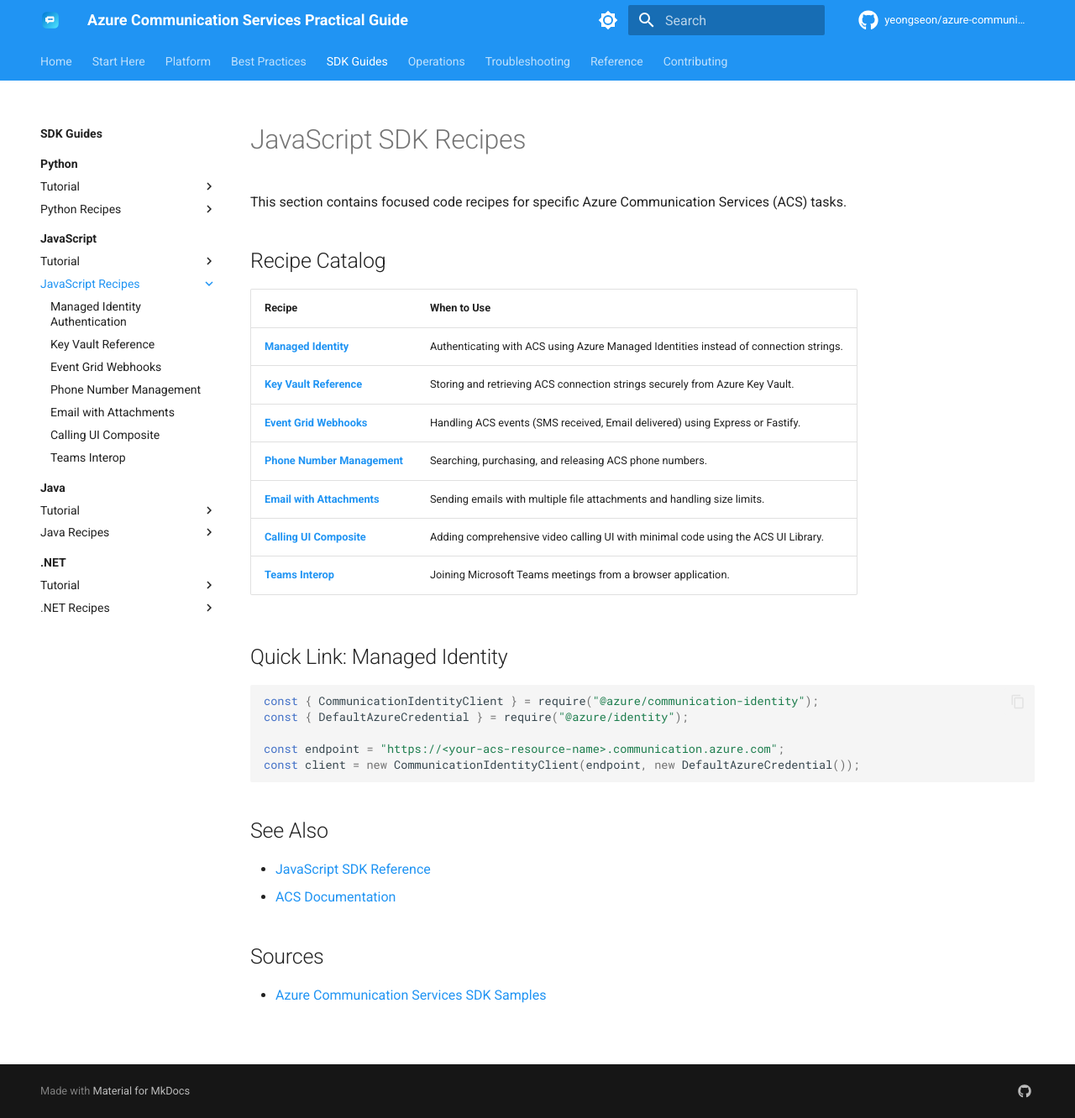
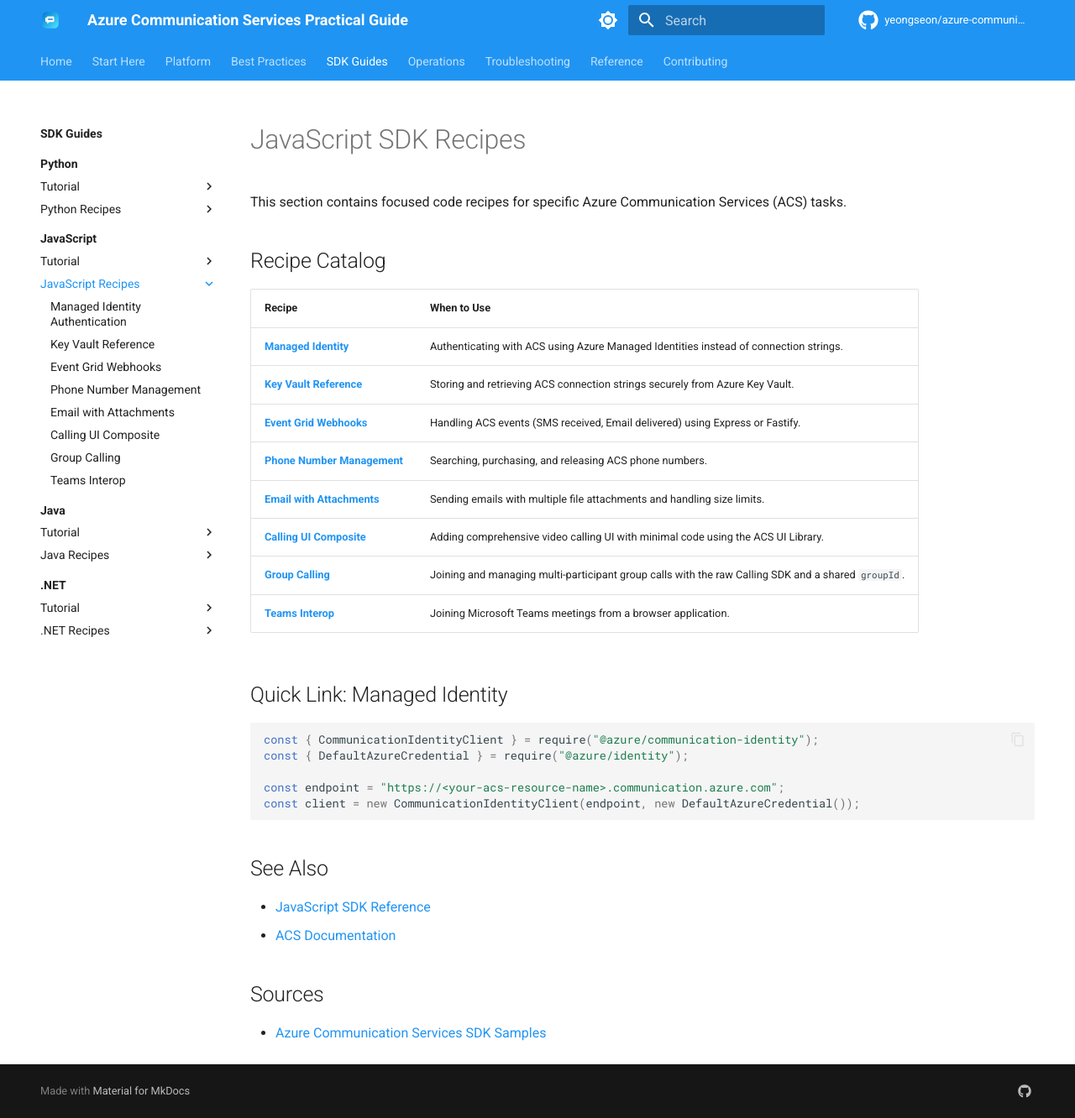
Before and after one commit to yeongseon/azure-communication-services-practical-guide, an MkDocs documentation site: the page built from docs/sdk-guides/javascript/recipes/index.md, in a window 1280 px wide and 1332 px high. Shown: the whole window at 84% size. Built offline with MkDocs 1.6.1 and Material for MkDocs 9.7.7, drawn with Linux system fonts in a browser that asks for light colours; comment, search, counter and statistics services are not loaded; some of the changed lines change nothing that is shown.

Commit message:
docs: add JavaScript group calling recipe (#38)

````diff
--- /dev/null
+++ b/docs/sdk-guides/javascript/recipes/group-calling.md
@@ -0,0 +1,131 @@
+---
+title: Group Calling
+description: Joining and managing multi-participant group calls with the Azure Communication Services Calling SDK for JavaScript.
+content_sources:
+  - https://learn.microsoft.com/en-us/azure/communication-services/how-tos/calling-sdk/manage-calls
+  - https://learn.microsoft.com/en-us/azure/communication-services/concepts/voice-video-calling/about-call-types
+---
+
+# Group Calling
+
+This recipe shows how to join and manage a multi-participant **group call** using the raw Azure Communication Services (ACS) Calling SDK for JavaScript. A group call is coordinated by a shared `groupId` (a GUID): every client that joins with the same `groupId` lands in the same call.
+
+For a full-featured UI with minimal code, see the [Calling UI Composite](./calling-ui-composite.md) recipe, which wraps the same group-call locator.
+
+## Prerequisites
+
+- Complete the [Video Calling Tutorial](../tutorial/05-video-calling.md).
+- Have an ACS user identity and access token with the `voip` scope for **each** participant.
+- A bundler-enabled web app (Webpack or Vite) able to import `@azure/communication-calling`.
+
+## 1. SDK Installation
+
+```bash
+npm install @azure/communication-calling @azure/communication-common
+```
+
+## 2. Create the CallAgent
+
+Each participant needs their own `CallAgent`, created from their own access token.
+
+```javascript
+import { CallClient } from "@azure/communication-calling";
+import { AzureCommunicationTokenCredential } from "@azure/communication-common";
+
+const tokenCredential = new AzureCommunicationTokenCredential("<access-token>");
+const callClient = new CallClient();
+const callAgent = await callClient.createCallAgent(tokenCredential, {
+  displayName: "Jane Doe"
+});
+```
+
+## 3. Join the Group Call
+
+Join with a `groupId` locator. Generate the GUID once and share it with every participant out of band (for example, from your application backend).
+
+```javascript
+// A shared GUID identifies the group call. All participants use the same value.
+const groupLocator = { groupId: "29228d3e-040e-4656-a70e-890ab4e173e5" };
+
+const call = callAgent.join(groupLocator, {
+  audioOptions: { muted: false }
+});
+
+call.on("stateChanged", () => {
+  console.log(`Call state: ${call.state}`); // Connecting -> Connected -> Disconnected
+});
+```
+
+!!! tip "Generating a groupId"
+    Use any valid GUID (for example, `crypto.randomUUID()` in the browser, or a server-generated value). Reuse the same `groupId` to let late joiners enter an in-progress call, and use a fresh `groupId` per logical meeting to avoid cross-talk.
+
+## 4. Track Remote Participants
+
+Group calls grow and shrink as people join and leave. Listen for `remoteParticipantsUpdated` to keep your roster current.
+
+```javascript
+call.on("remoteParticipantsUpdated", (e) => {
+  e.added.forEach((participant) => {
+    console.log("Joined:", participant.identifier);
+    participant.on("stateChanged", () => {
+      console.log("Participant state:", participant.state);
+    });
+  });
+
+  e.removed.forEach((participant) => {
+    console.log("Left:", participant.identifier);
+  });
+});
+
+// Snapshot of everyone currently in the call.
+console.log(`Current participant count: ${call.remoteParticipants.length}`);
+```
+
+## 5. Add or Remove Participants
+
+Any connected participant can invite another ACS identity into the group call.
+
+```javascript
+// Invite another ACS user by identity.
+call.addParticipant({ communicationUserId: "<invitee-acs-id>" });
+
+// Remove a participant.
+const target = call.remoteParticipants.find(
+  (p) => p.identifier.communicationUserId === "<invitee-acs-id>"
+);
+if (target) {
+  await call.removeParticipant(target.identifier);
+}
+```
+
+## 6. Call Controls and Leaving
+
+```javascript
+// Mute / unmute the local participant.
+await call.mute();
+await call.unmute();
+
+// Leave the group call (others remain connected).
+await call.hangUp();
+```
+
+## 7. Best Practices
+
+- Issue a **separate** access token per participant; do not share one token across users.
+- Generate the `groupId` server-side and distribute it through an authenticated channel.
+- Use a unique `groupId` per meeting to prevent unrelated users from joining the same call.
+- Group calls support up to 350 participants per call — see [Platform Limits](../../../reference/platform-limits.md#voice-and-video-calling).
+- Render at most the streams you can display; incoming remote video is capped by the SDK (see the same limits page).
+
+## See Also
+
+- [Calling UI Composite](./calling-ui-composite.md)
+- [Video Calling Tutorial](../tutorial/05-video-calling.md)
+- [Teams Interop](./teams-interop.md)
+- [Platform Limits — Voice and Video Calling](../../../reference/platform-limits.md#voice-and-video-calling)
+
+## Sources
+
+- [Manage calls with the Calling SDK](https://learn.microsoft.com/en-us/azure/communication-services/how-tos/calling-sdk/manage-calls)
+- [Call types in Azure Communication Services](https://learn.microsoft.com/en-us/azure/communication-services/concepts/voice-video-calling/about-call-types)
+</content>
--- a/docs/sdk-guides/javascript/recipes/index.md
+++ b/docs/sdk-guides/javascript/recipes/index.md
@@ -19,6 +19,7 @@
 | **[Phone Number Management](./phone-number-management.md)** | Searching, purchasing, and releasing ACS phone numbers. |
 | **[Email with Attachments](./email-with-attachments.md)** | Sending emails with multiple file attachments and handling size limits. |
 | **[Calling UI Composite](./calling-ui-composite.md)** | Adding comprehensive video calling UI with minimal code using the ACS UI Library. |
+| **[Group Calling](./group-calling.md)** | Joining and managing multi-participant group calls with the raw Calling SDK and a shared `groupId`. |
 | **[Teams Interop](./teams-interop.md)** | Joining Microsoft Teams meetings from a browser application. |
 
 ## Quick Link: Managed Identity
--- a/mkdocs.yml
+++ b/mkdocs.yml
@@ -169,6 +169,7 @@
         - sdk-guides/javascript/recipes/phone-number-management.md
         - sdk-guides/javascript/recipes/email-with-attachments.md
         - sdk-guides/javascript/recipes/calling-ui-composite.md
+        - sdk-guides/javascript/recipes/group-calling.md
         - sdk-guides/javascript/recipes/teams-interop.md
     - Java:
       - sdk-guides/java/index.md
````
